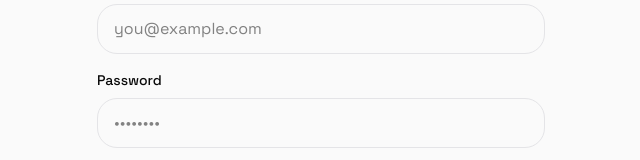
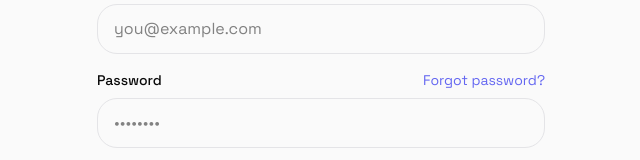
Before and after one commit to itisAliRH/discens, a Next.js app: page /login in a window 1280 px wide. Shown: the part 427-587 px from the top of the page, without its empty margins (319-959 px from the left). Built offline with nearby package versions, Linux system fonts and the light colour scheme; no server answers.

Commit message:
feat(auth): add forgot password link to login page
- Add 'Forgot password?' link next to password field
- Only show on sign-in mode (not sign-up)
- Link navigates to /forgot-password page

```diff
--- a/src/app/(auth)/login/page.tsx
+++ b/src/app/(auth)/login/page.tsx
@@ -263,9 +263,19 @@ function LoginForm() {
           </div>
 
           <div>
-            <label htmlFor="password" className="block text-sm font-medium mb-2">
-              Password
-            </label>
+            <div className="flex items-center justify-between mb-2">
+              <label htmlFor="password" className="block text-sm font-medium">
+                Password
+              </label>
+              {!isSignUp && (
+                <Link
+                  href="/forgot-password"
+                  className="text-sm text-primary hover:underline"
+                >
+                  Forgot password?
+                </Link>
+              )}
+            </div>
             <input
               id="password"
               type="password"
```
